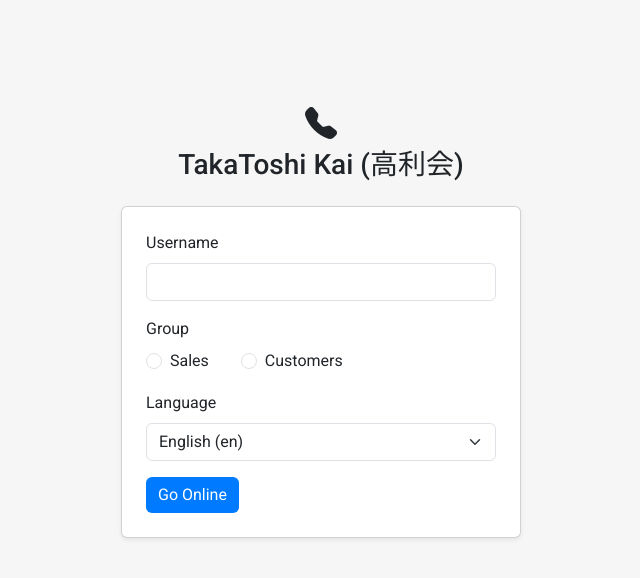
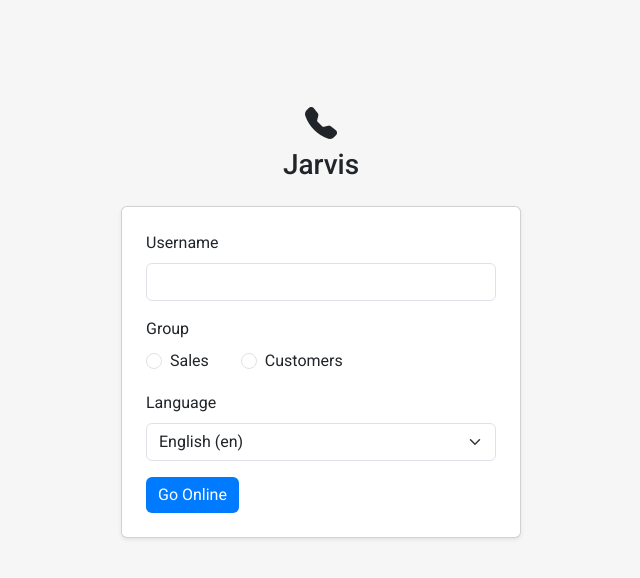
Before and after one commit to vikram-naik/ws-stt-llm, a plain HTML site: page index.html in a window 1280 px wide. Shown: the whole page, without its empty margins (319-959 px from the left). Drawn offline with nearby package versions, Linux system fonts and the light colour scheme.

Commit message:
change in name and favicon

```diff
--- a/index.html
+++ b/index.html
@@ -3,7 +3,7 @@
 <head>
     <meta charset="UTF-8">
     <meta name="viewport" content="width=device-width, initial-scale=1.0">
-    <title>TakaToshi Kai (高利会)</title>
+    <title>Jarvis</title>
     <link href="https://cdn.jsdelivr.net/npm/bootstrap@5.3.3/dist/css/bootstrap.min.css" rel="stylesheet">
     <link href="https://cdn.jsdelivr.net/npm/bootstrap-icons@1.11.3/font/bootstrap-icons.css" rel="stylesheet">
     <link href="https://fonts.googleapis.com/css2?family=Roboto:wght@400;500&display=swap" rel="stylesheet">
@@ -19,7 +19,7 @@
         <div class="login-container">
             <div class="text-center mb-4">
                 <i class="bi bi-telephone-fill" style="font-size: 2rem;"></i>
-                <h1 class="h3">TakaToshi Kai (高利会)</h1>
+                <h1 class="h3">Jarvis</h1>
             </div>
             <div class="card shadow-sm p-4">
                 <form id="entryForm">
@@ -59,7 +59,7 @@
             <div class="container-fluid">
                 <div class="d-flex align-items-center">
                     <i class="bi bi-telephone-fill me-2"></i>
-                    <span class="navbar-brand mb-0 h1">TakaToshi Kai (高利会)</span>
+                    <span class="navbar-brand mb-0 h1">Jarvis</span>
                 </div>
                 <div class="ms-auto d-flex align-items-center">
                     <span class="me-2 d-flex align-items-center" id="userName">
```
Also changed, not shown: static/android-chrome-192x192.png, static/android-chrome-512x512.png, static/apple-touch-icon.png, static/favicon-16x16.png, static/favicon-32x32.png, static/favicon.ico, static/site.webmanifest.
